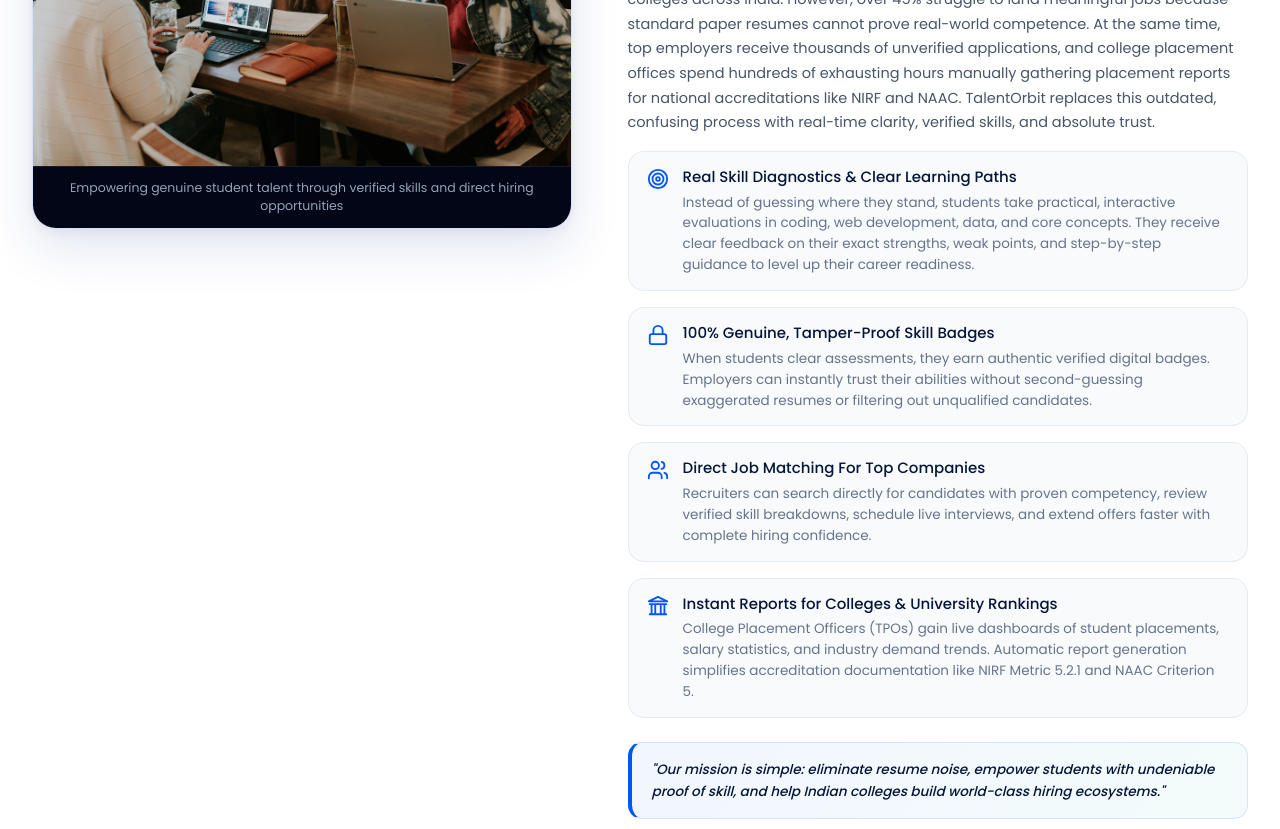
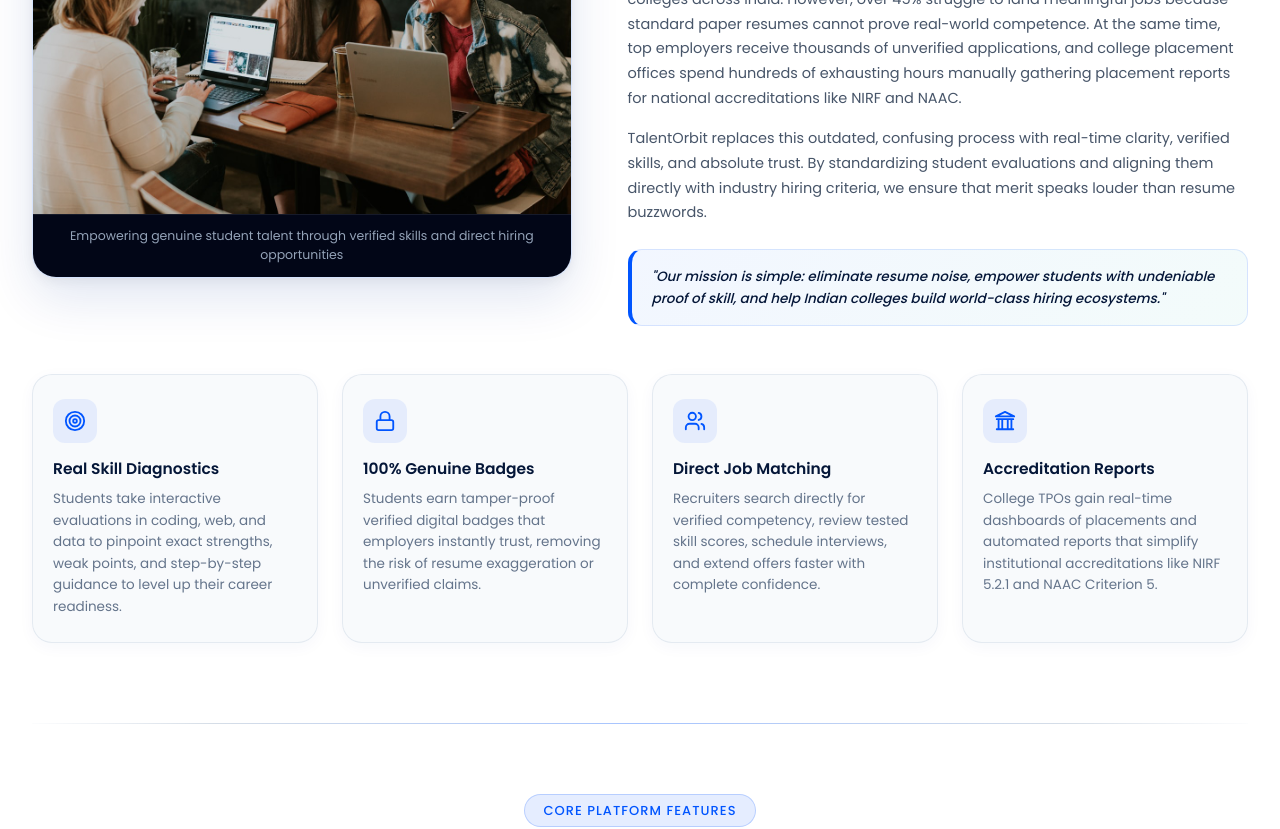
Before and after one commit to Dev-Aryan-coder/TalentOrbit_Frontend, a React (Vite) app: page / in a window 1280 px wide. Shown: the part 1280-2109 px from the top of the page. Built offline with nearby package versions, Linux system fonts and the light colour scheme; a web font is replaced by a local one.

Commit message:
layout(about): place 4 feature boxes equally below the image and narrative in a balanced grid

```diff
--- a/src/views/public/HomePage.css
+++ b/src/views/public/HomePage.css
@@ -345,7 +345,7 @@
   display: grid;
   grid-template-columns: 1fr 1.15fr;
   gap: 56px;
-  align-items: flex-start;
+  align-items: center;
 }
 
 @media (max-width: 960px) {
@@ -356,8 +356,6 @@
 }
 
 .who-we-are-image-wrapper {
-  position: sticky;
-  top: 100px;
   border-radius: 24px;
   overflow: hidden;
   box-shadow:
@@ -370,7 +368,7 @@
 .who-we-are-img {
   width: 100%;
   height: 100%;
-  max-height: 520px;
+  max-height: 480px;
   object-fit: cover;
   display: block;
   transition: transform 0.4s cubic-bezier(0.16, 1, 0.3, 1);
@@ -432,51 +430,77 @@
   font-weight: 500;
 }
 
-.who-we-are-features-list {
+/* 4 Equal Cards Grid Below Image & Story */
+.who-we-are-cards-grid {
+  display: grid;
+  grid-template-columns: repeat(4, 1fr);
+  gap: 24px;
+  margin-top: 48px;
+  width: 100%;
+}
+
+.who-we-are-card {
   display: flex;
   flex-direction: column;
-  gap: 16px;
+  align-items: flex-start;
+  padding: 24px 20px;
+  border-radius: 20px;
+  background: rgba(248, 250, 252, 0.9);
+  border: 1px solid rgba(226, 232, 240, 0.9);
+  box-shadow: 0 4px 16px rgba(0, 50, 150, 0.04);
+  transition: all 0.3s cubic-bezier(0.16, 1, 0.3, 1);
+  box-sizing: border-box;
+  text-align: left;
 }
 
-.who-we-are-feature-item {
-  display: flex;
-  align-items: flex-start;
-  gap: 14px;
-  padding: 14px 18px;
-  border-radius: 16px;
-  background: rgba(248, 250, 252, 0.85);
-  border: 1px solid rgba(226, 232, 240, 0.8);
-  transition: all 0.25s ease;
+.who-we-are-card:hover {
+  background: #ffffff;
+  border-color: rgba(0, 85, 255, 0.3);
+  box-shadow: 0 12px 30px rgba(0, 50, 150, 0.1);
+  transform: translateY(-4px);
 }
 
-.who-we-are-feature-item:hover {
-  background: #f0f7ff;
-  border-color: rgba(0, 85, 255, 0.25);
-  transform: translateX(4px);
+.who-we-are-card-icon {
+  width: 44px;
+  height: 44px;
+  border-radius: 12px;
+  background: rgba(0, 85, 255, 0.08);
+  display: flex;
+  align-items: center;
+  justify-content: center;
+  margin-bottom: 16px;
+  flex-shrink: 0;
 }
 
-.who-we-are-icon {
-  font-size: 22px;
-  line-height: 1;
-  flex-shrink: 0;
-  margin-top: 2px;
+.who-we-are-card-title {
+  font-size: 15.5px;
+  font-weight: 600;
+  color: #041638;
+  margin: 0 0 8px 0;
+  line-height: 1.35;
 }
 
-.who-we-are-item-title {
-  font-size: 15px;
-  font-weight: 500;
-  color: #041638;
-  margin: 0 0 4px 0;
-}
-
-.who-we-are-item-desc {
+.who-we-are-card-desc {
   font-size: 13.5px;
   color: #64748b;
-  line-height: 1.55;
+  line-height: 1.6;
   margin: 0;
   font-weight: 400;
 }
 
+@media (max-width: 1100px) {
+  .who-we-are-cards-grid {
+    grid-template-columns: repeat(2, 1fr);
+    gap: 20px;
+  }
+}
+
+@media (max-width: 640px) {
+  .who-we-are-cards-grid {
+    grid-template-columns: 1fr;
+    gap: 16px;
+  }
+}
 
 /* Section Divider Line */
 .section-divider-wrapper {
--- a/src/views/public/HomePage.jsx
+++ b/src/views/public/HomePage.jsx
@@ -85,7 +85,7 @@
         onSecondaryAction={() => onNavigateRole ? onNavigateRole('industry') : console.log('industry')}
       />
 
-              {/* 2. Who We Are Section */}
+                      {/* 2. Who We Are Section */}
         <section id="about" className="section-who-we-are">
           <div className="section-container">
             <div className="section-header" style={{ marginBottom: '44px' }}>
@@ -96,6 +96,7 @@
               </p>
             </div>
 
+            {/* Top Row: Authentic University Photo + Deep Narrative Story */}
             <div className="who-we-are-layout">
               {/* Left: Article Image */}
               <div className="who-we-are-image-wrapper">
@@ -116,64 +117,61 @@
                 </p>
 
                 <p className="who-we-are-body-text">
-                  Every year, millions of bright young minds graduate from technical and professional colleges across India. However, over 45% struggle to land meaningful jobs because standard paper resumes cannot prove real-world competence. At the same time, top employers receive thousands of unverified applications, and college placement offices spend hundreds of exhausting hours manually gathering placement reports for national accreditations like NIRF and NAAC. TalentOrbit replaces this outdated, confusing process with real-time clarity, verified skills, and absolute trust.
+                  Every year, millions of bright young minds graduate from technical and professional colleges across India. However, over 45% struggle to land meaningful jobs because standard paper resumes cannot prove real-world competence. At the same time, top employers receive thousands of unverified applications, and college placement offices spend hundreds of exhausting hours manually gathering placement reports for national accreditations like NIRF and NAAC.
                 </p>
 
-                <div className="who-we-are-features-list">
-                  <div className="who-we-are-feature-item">
-                    <span className="who-we-are-icon">
-                      <svg width="22" height="22" viewBox="0 0 24 24" fill="none" stroke="#0055ff" strokeWidth="2" strokeLinecap="round" strokeLinejoin="round"><circle cx="12" cy="12" r="10"/><circle cx="12" cy="12" r="6"/><circle cx="12" cy="12" r="2"/></svg>
-                    </span>
-                    <div>
-                      <h4 className="who-we-are-item-title">Real Skill Diagnostics & Clear Learning Paths</h4>
-                      <p className="who-we-are-item-desc">
-                        Instead of guessing where they stand, students take practical, interactive evaluations in coding, web development, data, and core concepts. They receive clear feedback on their exact strengths, weak points, and step-by-step guidance to level up their career readiness.
-                      </p>
-                    </div>
-                  </div>
-
-                  <div className="who-we-are-feature-item">
-                    <span className="who-we-are-icon">
-                      <svg width="22" height="22" viewBox="0 0 24 24" fill="none" stroke="#0055ff" strokeWidth="2" strokeLinecap="round" strokeLinejoin="round"><rect x="3" y="11" width="18" height="11" rx="2" ry="2"/><path d="M7 11V7a5 5 0 0 1 10 0v4"/></svg>
-                    </span>
-                    <div>
-                      <h4 className="who-we-are-item-title">100% Genuine, Tamper-Proof Skill Badges</h4>
-                      <p className="who-we-are-item-desc">
-                        When students clear assessments, they earn authentic verified digital badges. Employers can instantly trust their abilities without second-guessing exaggerated resumes or filtering out unqualified candidates.
-                      </p>
-                    </div>
-                  </div>
-
-                  <div className="who-we-are-feature-item">
-                    <span className="who-we-are-icon">
-                      <svg width="22" height="22" viewBox="0 0 24 24" fill="none" stroke="#0055ff" strokeWidth="2" strokeLinecap="round" strokeLinejoin="round"><path d="M16 21v-2a4 4 0 0 0-4-4H6a4 4 0 0 0-4 4v2"/><circle cx="9" cy="7" r="4"/><path d="M22 21v-2a4 4 0 0 0-3-3.87"/><path d="M16 3.13a4 4 0 0 1 0 7.75"/></svg>
-                    </span>
-                    <div>
-                      <h4 className="who-we-are-item-title">Direct Job Matching For Top Companies</h4>
-                      <p className="who-we-are-item-desc">
-                        Recruiters can search directly for candidates with proven competency, review verified skill breakdowns, schedule live interviews, and extend offers faster with complete hiring confidence.
-                      </p>
-                    </div>
-                  </div>
-
-                  <div className="who-we-are-feature-item">
-                    <span className="who-we-are-icon">
-                      <svg width="22" height="22" viewBox="0 0 24 24" fill="none" stroke="#0055ff" strokeWidth="2" strokeLinecap="round" strokeLinejoin="round"><path d="M3 21h18M3 10h18M5 10v11M19 10v11M9 10v11M15 10v11M12 2L2 7h20L12 2z"/></svg>
-                    </span>
-                    <div>
-                      <h4 className="who-we-are-item-title">Instant Reports for Colleges & University Rankings</h4>
-                      <p className="who-we-are-item-desc">
-                        College Placement Officers (TPOs) gain live dashboards of student placements, salary statistics, and industry demand trends. Automatic report generation simplifies accreditation documentation like NIRF Metric 5.2.1 and NAAC Criterion 5.
-                      </p>
-                    </div>
-                  </div>
-                </div>
+                <p className="who-we-are-body-text">
+                  TalentOrbit replaces this outdated, confusing process with real-time clarity, verified skills, and absolute trust. By standardizing student evaluations and aligning them directly with industry hiring criteria, we ensure that merit speaks louder than resume buzzwords.
+                </p>
 
                 <div className="who-we-are-quote-banner">
                   <div className="who-we-are-quote-text">
                     "Our mission is simple: eliminate resume noise, empower students with undeniable proof of skill, and help Indian colleges build world-class hiring ecosystems."
                   </div>
                 </div>
+              </div>
+            </div>
+
+            {/* Equal 4-Box Grid Placed Equally Below The Image & Story */}
+            <div className="who-we-are-cards-grid">
+              <div className="who-we-are-card">
+                <span className="who-we-are-card-icon">
+                  <svg width="22" height="22" viewBox="0 0 24 24" fill="none" stroke="#0055ff" strokeWidth="2" strokeLinecap="round" strokeLinejoin="round"><circle cx="12" cy="12" r="10"/><circle cx="12" cy="12" r="6"/><circle cx="12" cy="12" r="2"/></svg>
+                </span>
+                <h4 className="who-we-are-card-title">Real Skill Diagnostics</h4>
+                <p className="who-we-are-card-desc">
+                  Students take interactive evaluations in coding, web, and data to pinpoint exact strengths, weak points, and step-by-step guidance to level up their career readiness.
+                </p>
+              </div>
+
+              <div className="who-we-are-card">
+                <span className="who-we-are-card-icon">
+                  <svg width="22" height="22" viewBox="0 0 24 24" fill="none" stroke="#0055ff" strokeWidth="2" strokeLinecap="round" strokeLinejoin="round"><rect x="3" y="11" width="18" height="11" rx="2" ry="2"/><path d="M7 11V7a5 5 0 0 1 10 0v4"/></svg>
+                </span>
+                <h4 className="who-we-are-card-title">100% Genuine Badges</h4>
+                <p className="who-we-are-card-desc">
+                  Students earn tamper-proof verified digital badges that employers instantly trust, removing the risk of resume exaggeration or unverified claims.
+                </p>
+              </div>
+
+              <div className="who-we-are-card">
+                <span className="who-we-are-card-icon">
+                  <svg width="22" height="22" viewBox="0 0 24 24" fill="none" stroke="#0055ff" strokeWidth="2" strokeLinecap="round" strokeLinejoin="round"><path d="M16 21v-2a4 4 0 0 0-4-4H6a4 4 0 0 0-4 4v2"/><circle cx="9" cy="7" r="4"/><path d="M22 21v-2a4 4 0 0 0-3-3.87"/><path d="M16 3.13a4 4 0 0 1 0 7.75"/></svg>
+                </span>
+                <h4 className="who-we-are-card-title">Direct Job Matching</h4>
+                <p className="who-we-are-card-desc">
+                  Recruiters search directly for verified competency, review tested skill scores, schedule interviews, and extend offers faster with complete confidence.
+                </p>
+              </div>
+
+              <div className="who-we-are-card">
+                <span className="who-we-are-card-icon">
+                  <svg width="22" height="22" viewBox="0 0 24 24" fill="none" stroke="#0055ff" strokeWidth="2" strokeLinecap="round" strokeLinejoin="round"><path d="M3 21h18M3 10h18M5 10v11M19 10v11M9 10v11M15 10v11M12 2L2 7h20L12 2z"/></svg>
+                </span>
+                <h4 className="who-we-are-card-title">Accreditation Reports</h4>
+                <p className="who-we-are-card-desc">
+                  College TPOs gain real-time dashboards of placements and automated reports that simplify institutional accreditations like NIRF 5.2.1 and NAAC Criterion 5.
+                </p>
               </div>
             </div>
           </div>
```
